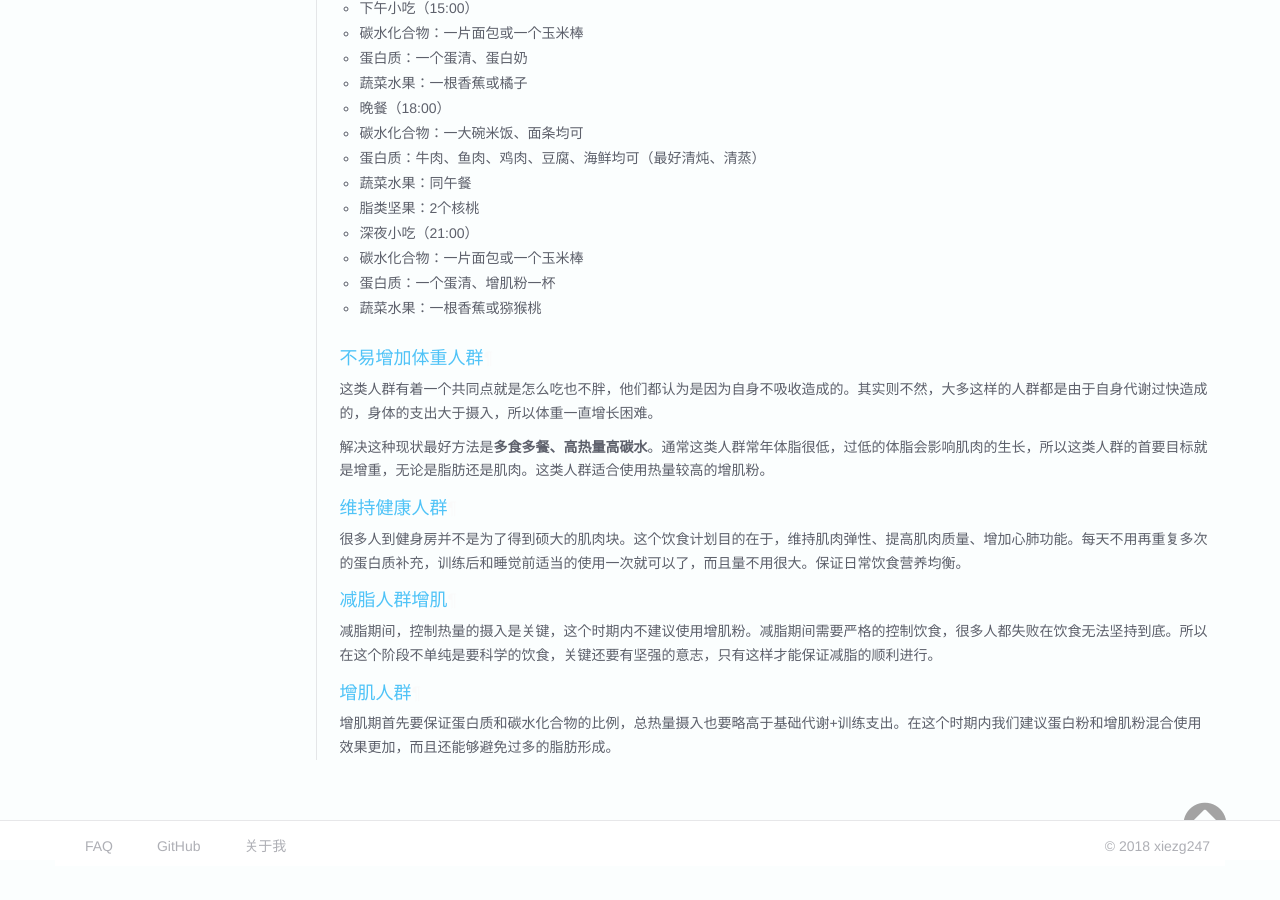
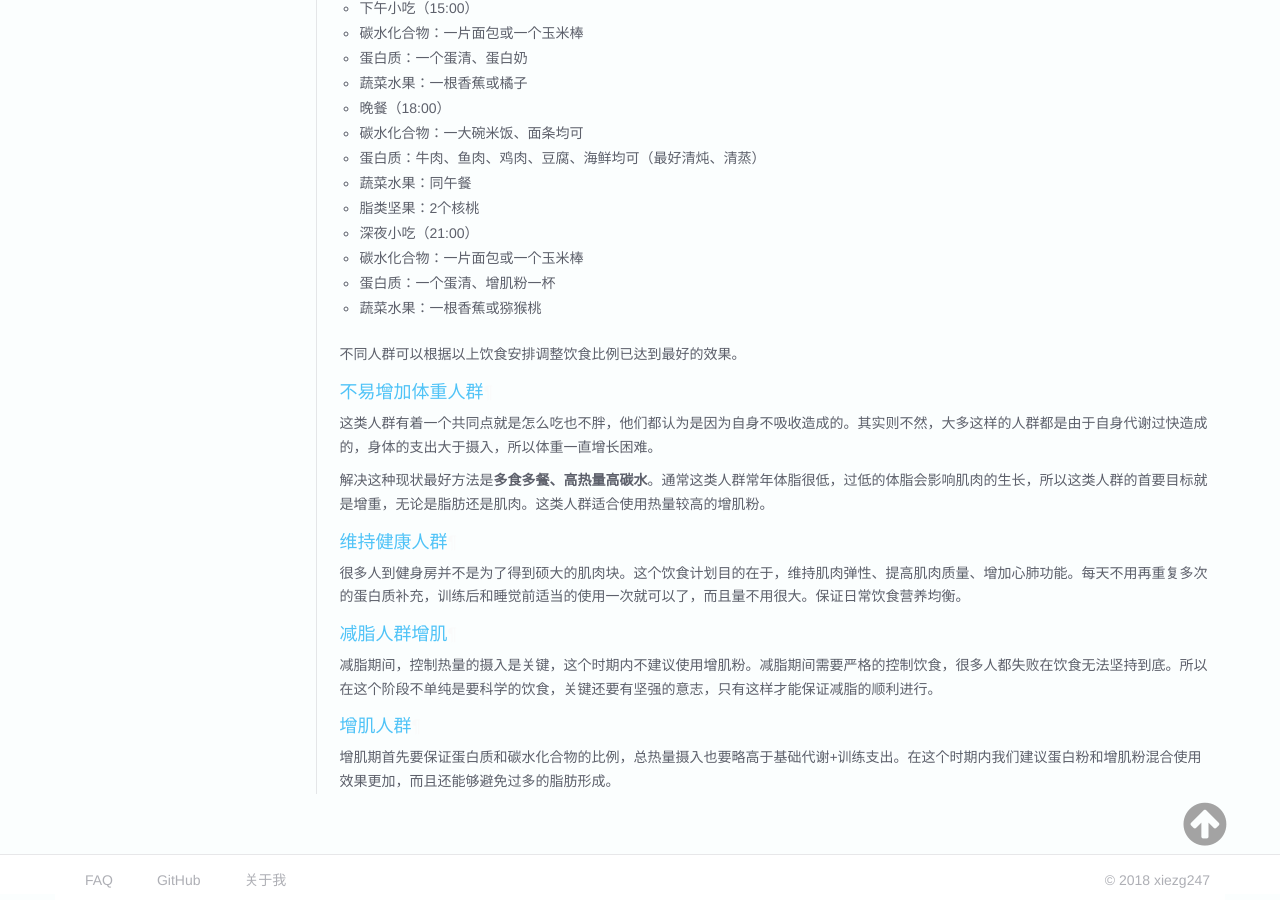
Before and after one commit to z2labplus/Capricorn, an MkDocs documentation site: the page built from docs/笔记/随性生活/身体管理/如何创建个人的健身饮食计划.md, in a window 1280 px wide and 900 px high, scrolled down 3411 px. Built offline with MkDocs 1.6.1, drawn with Linux system fonts in a browser that asks for light colours; old or Windows-style settings are respelled for this version of MkDocs; before the commit the page ends 4277 px from its top, so only the background shows below that.

Commit message:
添加健身计划

```diff
--- a/docs/笔记/随性生活/身体管理/如何创建个人的健身饮食计划.md
+++ b/docs/笔记/随性生活/身体管理/如何创建个人的健身饮食计划.md
@@ -108,6 +108,8 @@
   - 蛋白质：一个蛋清、增肌粉一杯
   - 蔬菜水果：一根香蕉或猕猴桃
 
+不同人群可以根据以上饮食安排调整饮食比例已达到最好的效果。
+
 #### 不易增加体重人群
 
 这类人群有着一个共同点就是怎么吃也不胖，他们都认为是因为自身不吸收造成的。其实则不然，大多这样的人群都是由于自身代谢过快造成的，身体的支出大于摄入，所以体重一直增长困难。
```
Also changed, not shown: docs/笔记/随性生活/身体管理/如何创建个人的健身锻炼计划.md (added).
